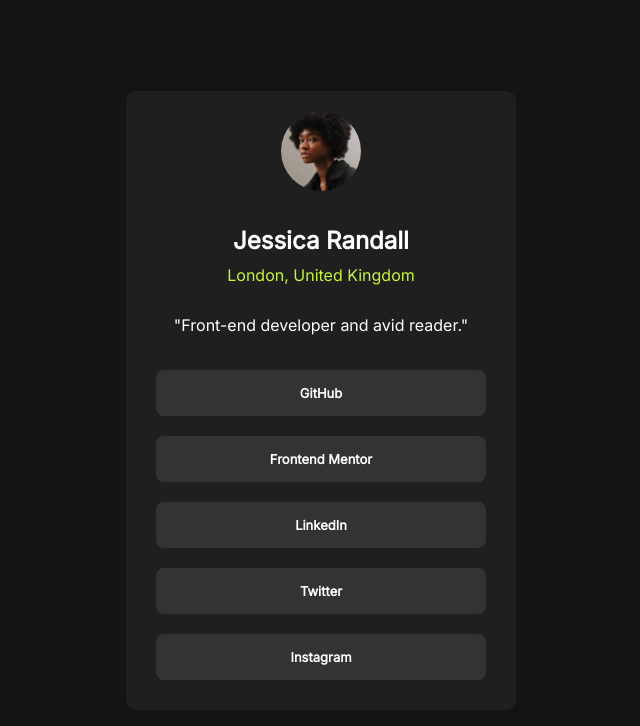
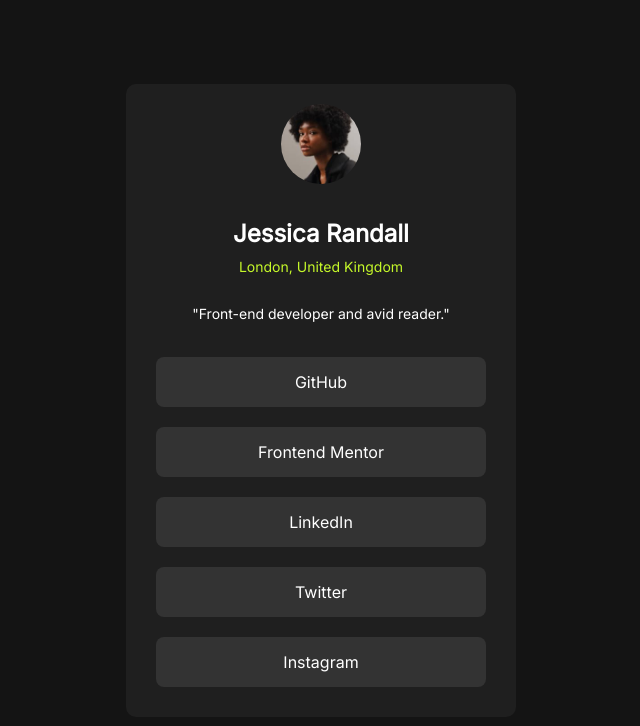
Before and after one commit to Umar094/MyPracticeProjects, a plain HTML site: page index.html in a window 1280 px wide. Shown: the whole page, without its empty margins (319-959 px from the left). Drawn offline with Linux system fonts and the light colour scheme.

Commit message:
Update style.css

```diff
--- a/style.css
+++ b/style.css
@@ -11,6 +11,10 @@ html, body{
     font-optical-sizing: auto;
     font-style: normal;
     color: hsl(0, 0%, 100%);
+}
+
+p{
+    font-size: 14px;
 }
 
 a{
@@ -67,9 +71,6 @@ a{
 .button{
     background-color: hsl(0, 0%, 20%);
     color: hsl(0, 0%, 100%);
-    font-family: "Inter", sans-serif;
-    font-weight: bold;
-    font-size: small;
     border-style: none;
     border-radius: 8px;
     text-align: center;
```
